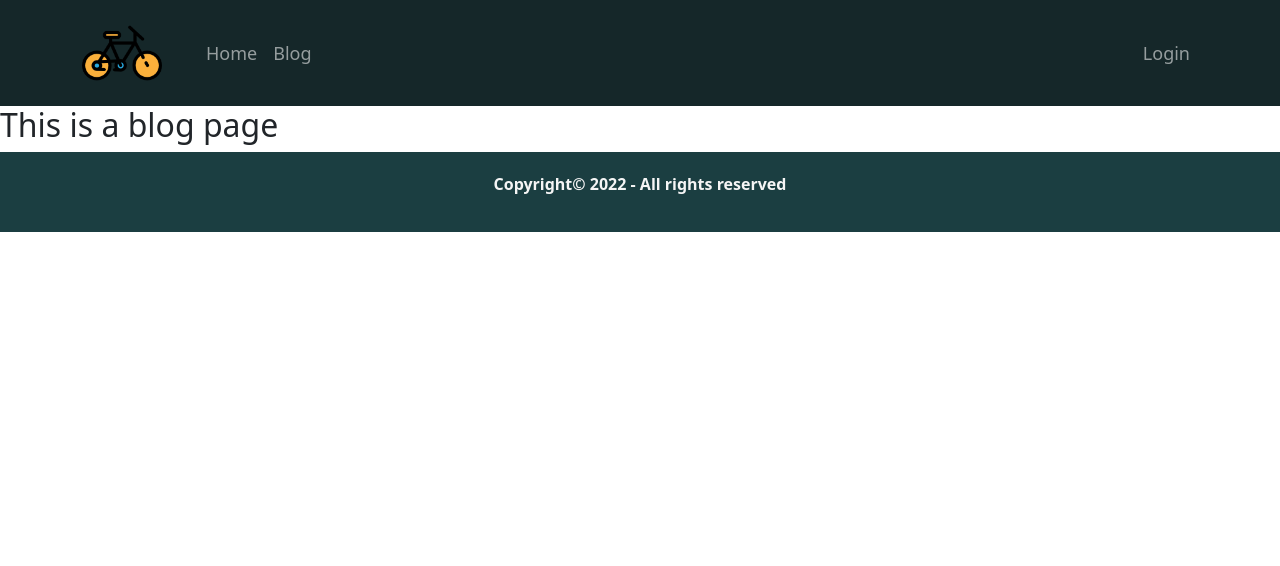
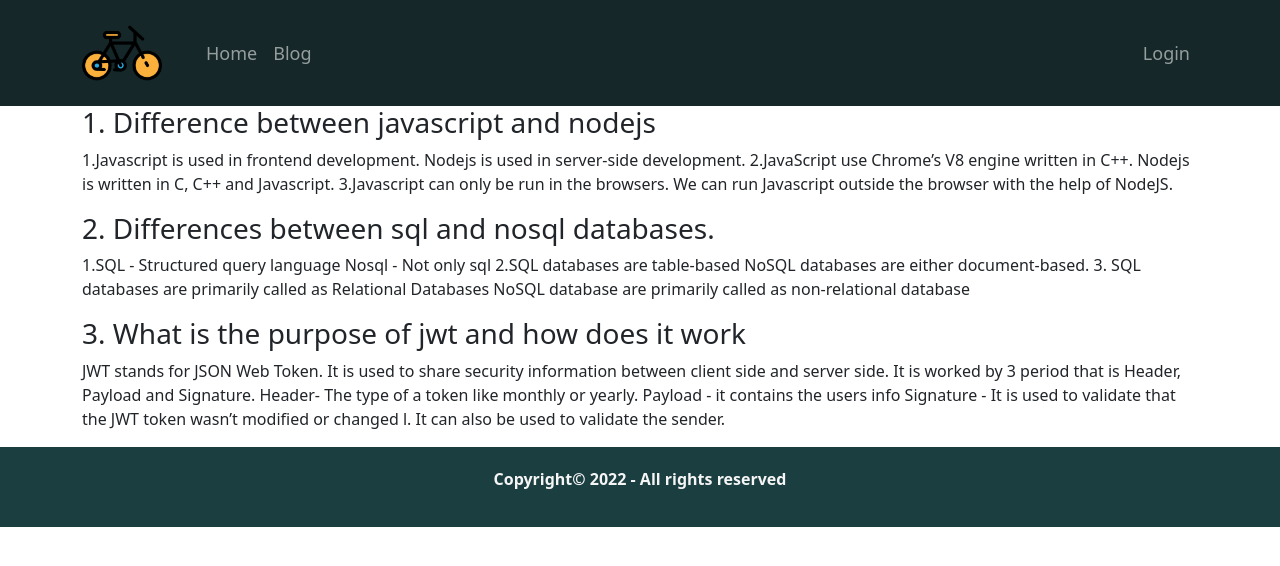
Before and after one commit to ZeroBug404/bicycle-inventory-client-MERN-website, a React (Create React App) app: page /blog in a window 1280 px wide. Shown: the top 566 px of the page. Built offline with nearby package versions, Linux system fonts and the light colour scheme; no server answers.

Commit message:
Created readme file

```diff
--- a/src/Pages/Blog/Blog.js
+++ b/src/Pages/Blog/Blog.js
@@ -1,11 +1,36 @@
-import React from 'react';
+import React from "react";
 
 const Blog = () => {
-    return (
-        <div>
-            <h2>This is a blog page</h2>
-        </div>
-    );
+  return (
+    <div className="container">
+      <h3>1. Difference between javascript and nodejs</h3>
+      <p>
+        1.Javascript is used in frontend development. Nodejs is used in
+        server-side development. 2.JavaScript use Chrome’s V8 engine written in
+        C++. Nodejs is written in C, C++ and Javascript. 3.Javascript can only
+        be run in the browsers. We can run Javascript outside the browser with
+        the help of NodeJS.
+      </p>
+
+      <h3>2. Differences between sql and nosql databases.</h3>
+      <p>
+        1.SQL - Structured query language Nosql - Not only sql 2.SQL databases
+        are table-based NoSQL databases are either document-based. 3. SQL
+        databases are primarily called as Relational Databases NoSQL database
+        are primarily called as non-relational database
+      </p>
+
+      <h3>3. What is the purpose of jwt and how does it work</h3>
+      <p>
+        JWT stands for JSON Web Token. It is used to share security information
+        between client side and server side. It is worked by 3 period that is
+        Header, Payload and Signature. Header- The type of a token like monthly
+        or yearly. Payload - it contains the users info Signature - It is used
+        to validate that the JWT token wasn’t modified or changed l. It can also
+        be used to validate the sender.
+      </p>
+    </div>
+  );
 };
 
 export default Blog;
```
Also changed, not shown: 1 other file (tests, documents, lock files or other folders).
